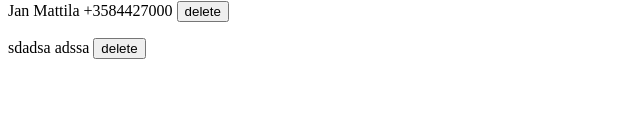
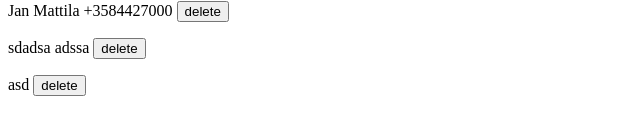
Before and after one commit to Ja4xt/palauitusrepositorio-main, a React (Create React App) app in the folder osa2/puhelinluettelo/: page / in a window 1280 px wide. Shown: the part 445-580 px from the top of the page, without its empty margins (0-640 px from the left). Built offline with nearby package versions, Linux system fonts and the light colour scheme; data requests are answered from the project's data file.

Commit message:
trying to fix error

```diff
--- a/osa2/puhelinluettelo/db.json
+++ b/osa2/puhelinluettelo/db.json
@@ -29,6 +29,11 @@
       "name": "sdadsa",
       "number": "adssa",
       "id": 8
+    },
+    {
+      "name": "asd",
+      "number": "",
+      "id": 9
     }
   ]
 }
--- a/osa2/puhelinluettelo/src/App.js
+++ b/osa2/puhelinluettelo/src/App.js
@@ -20,6 +20,7 @@ const App = () => {
   const [ newNumber, setNewNumber ] = useState('')
   const [ searchName, setSearchName ] = useState('')
   const [ message, setMessage ] = useState(null)
+  const [errorMessage, setErrorMessage] = useState('some error happened...')
 
   useEffect(() => {
     personService
```
